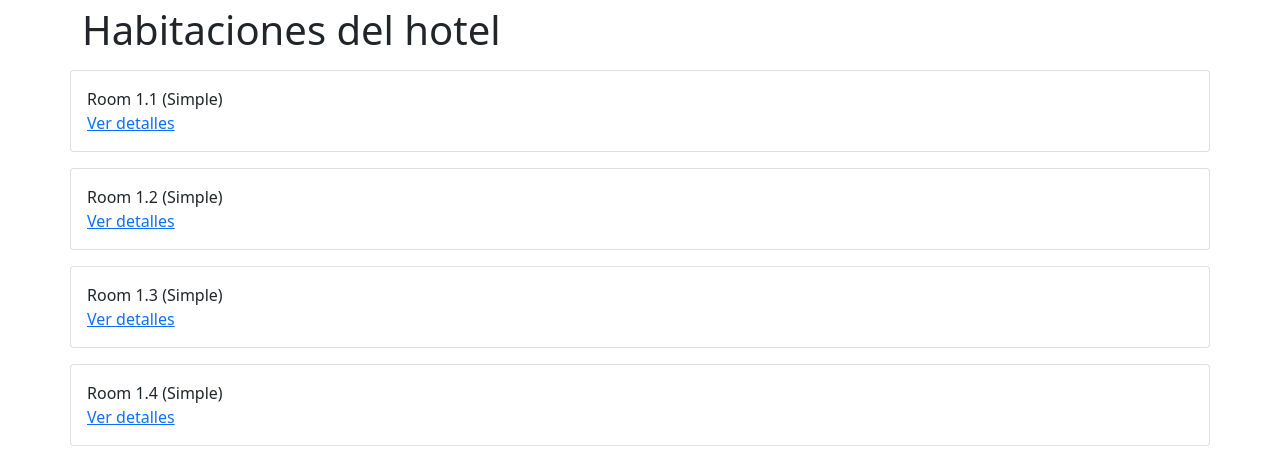
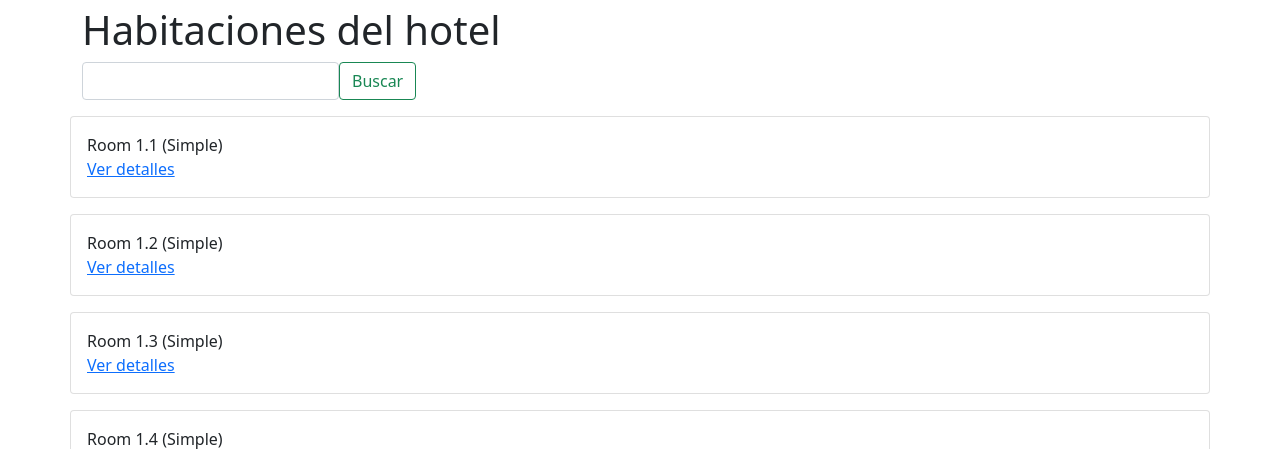
Before and after one commit to oscarchapp/testbookingengine, a Django app: page /rooms/ in a window 1280 px wide. Shown: the part 58-507 px from the top of the page. Run offline with Django 4.2, Linux system fonts and the light colour scheme; data comes from the database, SQL or seed files in the repository.

Commit message:
add search engine room

```diff
--- a/pms/templates/rooms.html
+++ b/pms/templates/rooms.html
@@ -1,19 +1,23 @@
-{% extends "main.html"%}
-
+{% extends "main.html" %}
 {% block content %}
     <h1>Habitaciones del hotel</h1>
-{% for room in rooms%}
+    <form class="form_room" method="GET">
+        {% csrf_token %}
+        <div style="display: inline-flex">
+            <input class="form-control" name="value_to_search" autocomplete="off">
+            <button class="btn btn-outline-success">Buscar</button>
+        </div>
+    </form>
+    {% for room in rooms %}
         <div class="row card mt-3 mb-3 hover-card bg-tr-250">
             <div class="col p-3">
                 <div class="">
-            {{room.name}} ({{room.room_type__name}})
+                    {{ room.name }} ({{ room.room_type__name }})
                 </div>
                 <div>
-            <a href="{% url 'room_details' pk=room.id%}">Ver detalles</a>
+                    <a href="{% url 'room_details' pk=room.id %}">Ver detalles</a>
                 </div>
-
             </div>
-
         </div>
     {% endfor %}
-{% endblock content%}
+{% endblock content %}
--- a/pms/views.py
+++ b/pms/views.py
@@ -239,8 +239,13 @@ class RoomDetailsView(View):
 class RoomsView(View):
     def get(self, request):
         # renders a list of rooms
-        rooms = Room.objects.all().values("name", "room_type__name", "id")
+        query = self.get_queryset(request)
+        rooms = query.values("name", "room_type__name", "id")
         context = {
             'rooms': rooms
         }
         return render(request, "rooms.html", context)
+
+    def get_queryset(self, request):
+        value_to_search = request.GET.get('value_to_search', None)
+        return Room.objects.filter(name__icontains=value_to_search) if value_to_search else Room.objects.all()
--- /dev/null
+++ b/pytest.ini
@@ -0,0 +1,4 @@
+[pytest]
+DJANGO_SETTINGS_MODULE = chapp.settings
+
+python_files = tests.py test_*.py *_tests.py
--- a/requirements.txt
+++ b/requirements.txt
@@ -2,3 +2,4 @@ asgiref==3.5.0
 Django==4.0.2
 sqlparse==0.4.2
 whitenoise
+pytest-django
```
Lines whose indentation alone changed are shown as unchanged.
